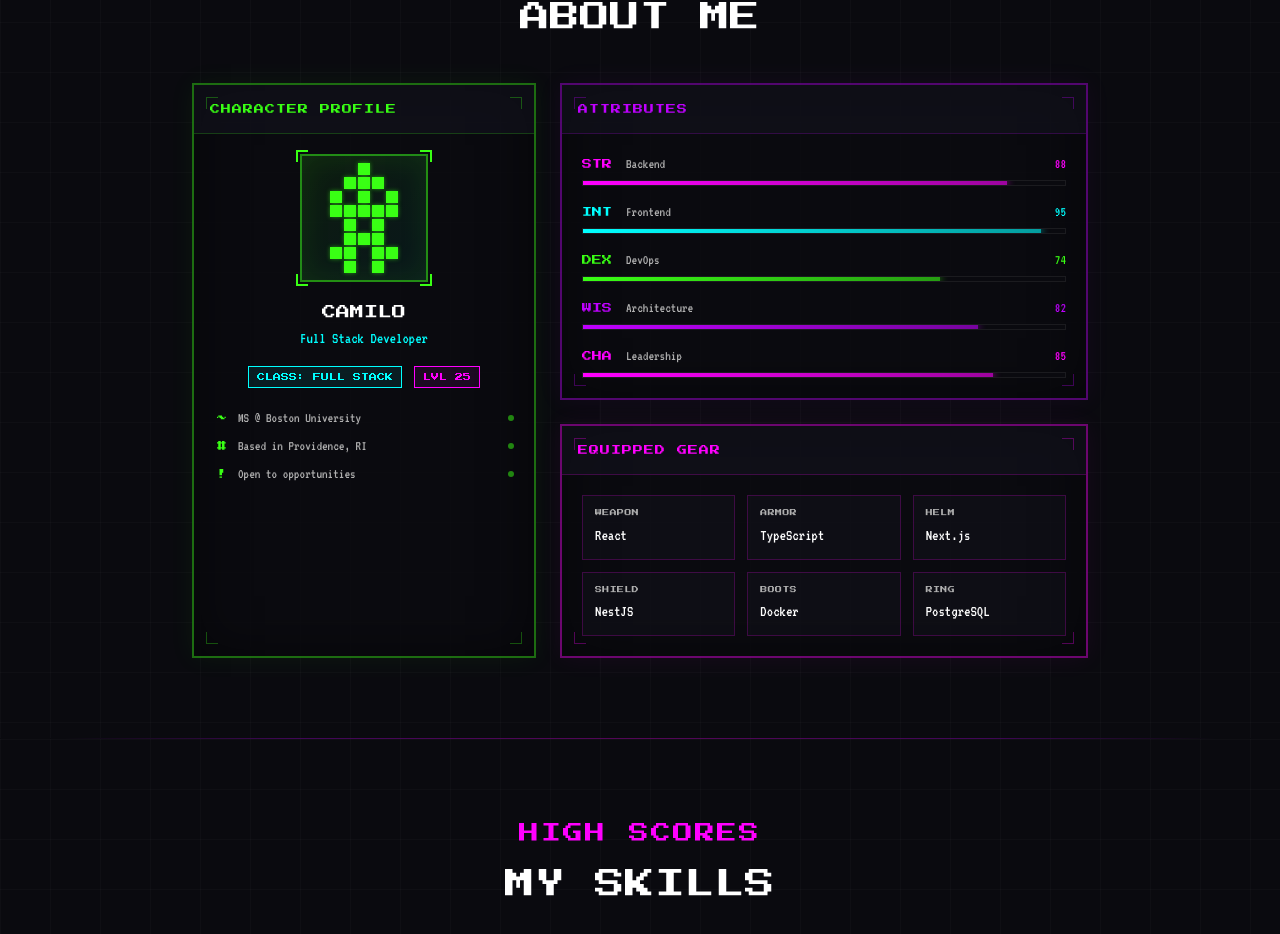
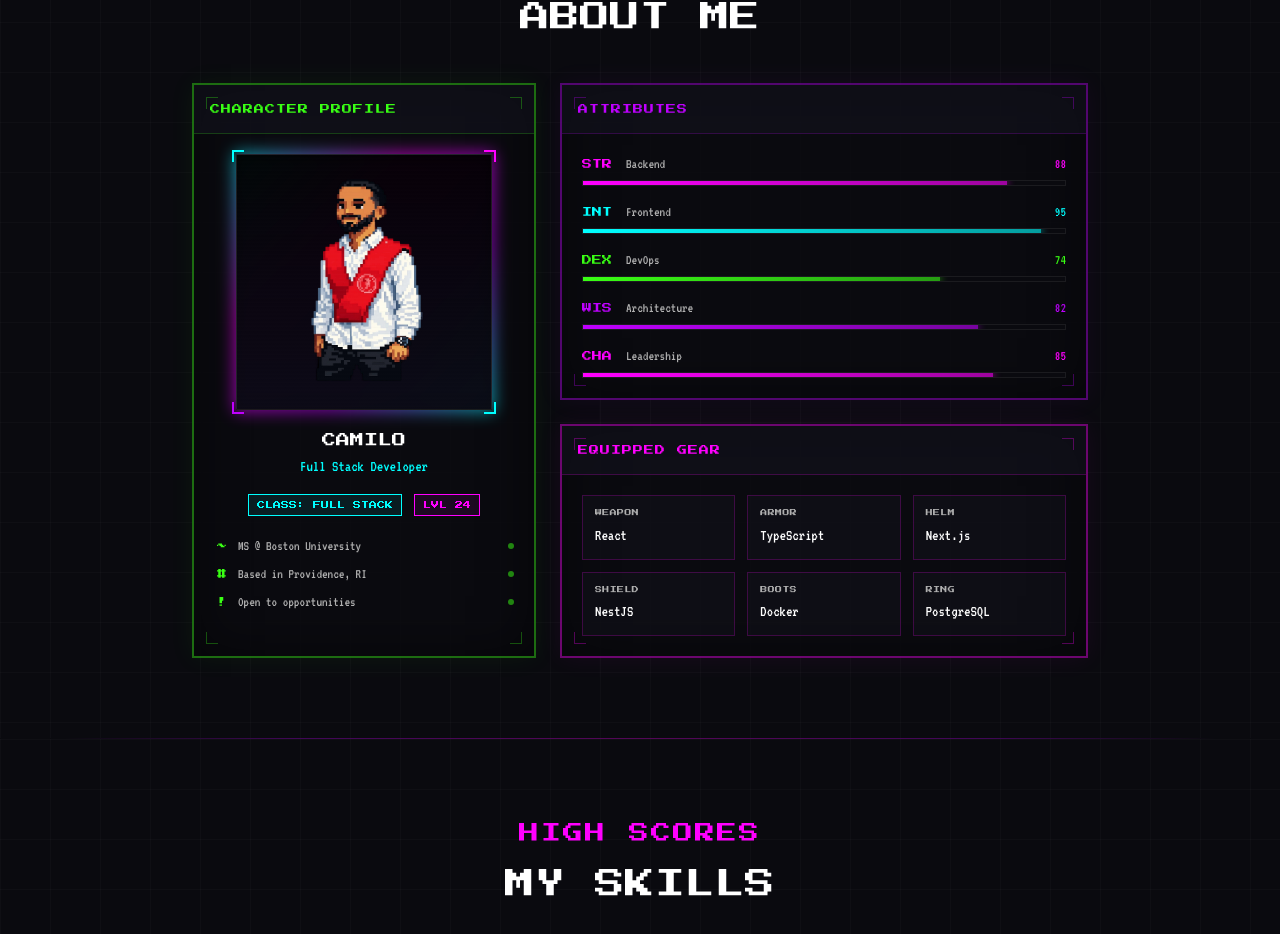
Before and after one commit to CamiloMaria/camilo-portafolio, a Next.js app: page / in a window 1280 px wide. Shown: the part 929-1863 px from the top of the page. Built offline with nearby package versions, Linux system fonts and the light colour scheme; no server answers.

Commit message:
feat(ui): enhance about section with profile image and animated glow

```diff
--- a/components/sections/about.tsx
+++ b/components/sections/about.tsx
@@ -101,48 +101,42 @@ export const About: FC = () => {
 
               <div className="p-5">
                 {/* Avatar frame */}
-                <div className="relative w-32 h-32 mx-auto mb-5">
+                <div className="relative w-64 h-64 mx-auto mb-5 group/avatar">
+                  {/* Animated glow behind the frame */}
                   <div
-                    className="w-full h-full border-2 border-neon-green/50 flex items-center justify-center"
+                    className="absolute -inset-[2px] opacity-60 blur-sm group-hover/avatar:opacity-90 transition-opacity duration-500"
                     style={{
                       background:
-                        "linear-gradient(135deg, rgba(57,255,20,0.08) 0%, rgba(0,255,255,0.05) 100%)",
-                      boxShadow: "inset 0 0 30px rgba(57,255,20,0.1)",
+                        "linear-gradient(135deg, var(--neon-cyan), var(--neon-magenta), var(--neon-purple), var(--neon-cyan))",
+                    }}
+                  />
+                  {/* Dark inner container */}
+                  <div
+                    className="relative w-full h-full border border-white/10 overflow-hidden"
+                    style={{
+                      background:
+                        "linear-gradient(180deg, rgba(0,0,0,0.95) 0%, rgba(10,10,20,0.98) 100%)",
                     }}
                   >
-                    {/* Pixel art character placeholder */}
-                    <div className="grid grid-cols-5 gap-0.5">
-                      {/* Simple pixel face */}
-                      {[
-                        0,0,1,0,0,
-                        0,1,1,1,0,
-                        1,0,1,0,1,
-                        1,1,1,1,1,
-                        0,1,0,1,0,
-                        0,1,1,1,0,
-                        1,1,0,1,1,
-                        0,1,0,1,0,
-                      ].map((pixel, i) => (
-                        <div
-                          key={i}
-                          className="w-3 h-3"
-                          style={{
-                            backgroundColor: pixel
-                              ? "var(--neon-green)"
-                              : "transparent",
-                            boxShadow: pixel
-                              ? "0 0 4px rgba(57,255,20,0.5)"
-                              : "none",
-                          }}
-                        />
-                      ))}
-                    </div>
+                    <img
+                      src="/camilo-profile.webp"
+                      alt="Foto de perfil de Camilo"
+                      className="w-full h-full object-contain"
+                    />
+                    {/* Subtle scanline overlay */}
+                    <div
+                      className="absolute inset-0 pointer-events-none opacity-[0.03]"
+                      style={{
+                        backgroundImage:
+                          "repeating-linear-gradient(0deg, transparent, transparent 2px, rgba(255,255,255,0.1) 2px, rgba(255,255,255,0.1) 4px)",
+                      }}
+                    />
                   </div>
-                  {/* Corner accents on avatar */}
-                  <div className="absolute -top-1 -left-1 w-3 h-3 border-l-2 border-t-2 border-neon-green" />
-                  <div className="absolute -top-1 -right-1 w-3 h-3 border-r-2 border-t-2 border-neon-green" />
-                  <div className="absolute -bottom-1 -left-1 w-3 h-3 border-l-2 border-b-2 border-neon-green" />
-                  <div className="absolute -bottom-1 -right-1 w-3 h-3 border-r-2 border-b-2 border-neon-green" />
+                  {/* Corner accents — multi-color */}
+                  <div className="absolute -top-1 -left-1 w-3 h-3 border-l-2 border-t-2 border-neon-cyan" />
+                  <div className="absolute -top-1 -right-1 w-3 h-3 border-r-2 border-t-2 border-neon-magenta" />
+                  <div className="absolute -bottom-1 -left-1 w-3 h-3 border-l-2 border-b-2 border-neon-purple" />
+                  <div className="absolute -bottom-1 -right-1 w-3 h-3 border-r-2 border-b-2 border-neon-cyan" />
                 </div>
 
                 {/* Name */}
@@ -175,7 +169,7 @@ export const About: FC = () => {
                       backgroundColor: "rgba(255,0,255,0.08)",
                     }}
                   >
-                    LVL 25
+                    LVL 24
                   </span>
                 </div>
 
```
Also changed, not shown: public/camilo-profile.webp (added).
